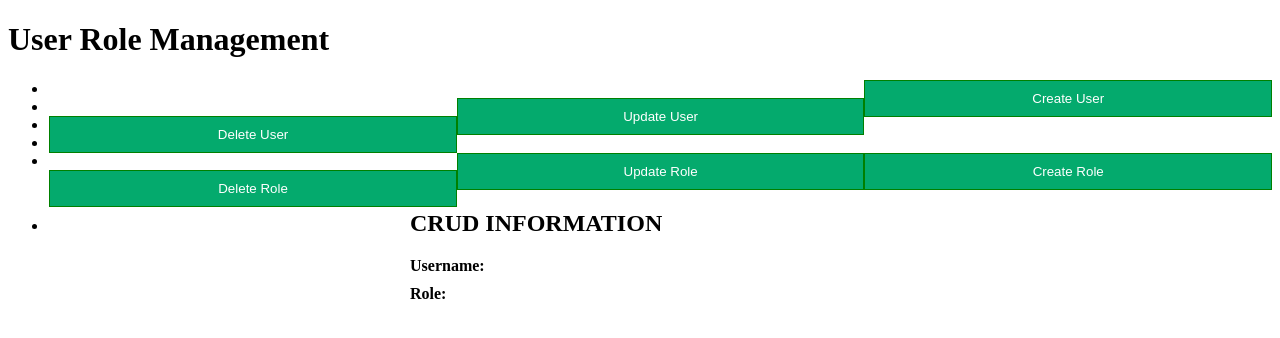
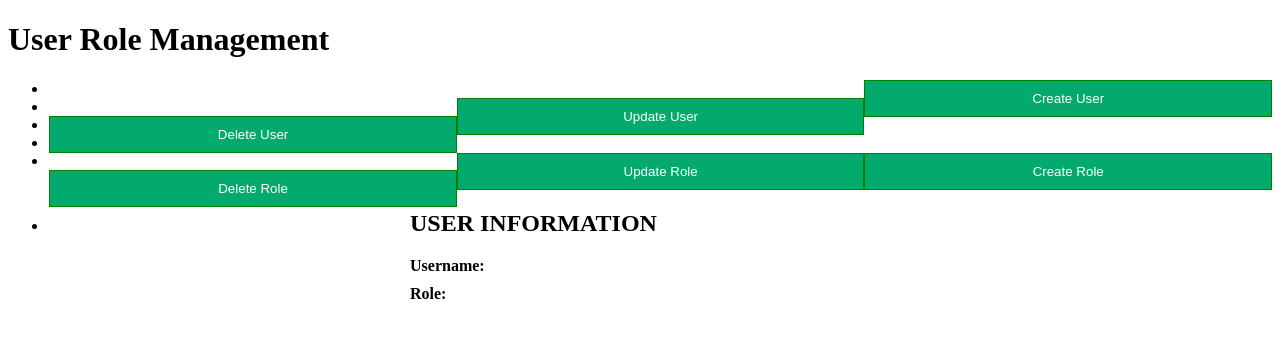
Before and after one commit to ZaeNau/UserRoleManagement, a Flask app: page / in a window 1280 px wide. Shown: the top 338 px of the page. Run offline with Flask 3, Linux system fonts and the light colour scheme.

Commit message:
Update index.html

```diff
--- a/CRUD/app/templates/index.html
+++ b/CRUD/app/templates/index.html
@@ -66,7 +66,7 @@
       <button style="width:33.3%">Delete Role</button></l1></a>
 
   <div class="container">
-    <h2>CRUD INFORMATION</h2>
+    <h2>USER INFORMATION</h2>
     <form>
       <div class="form-group">
         <label for="username">Username:</label>
```
